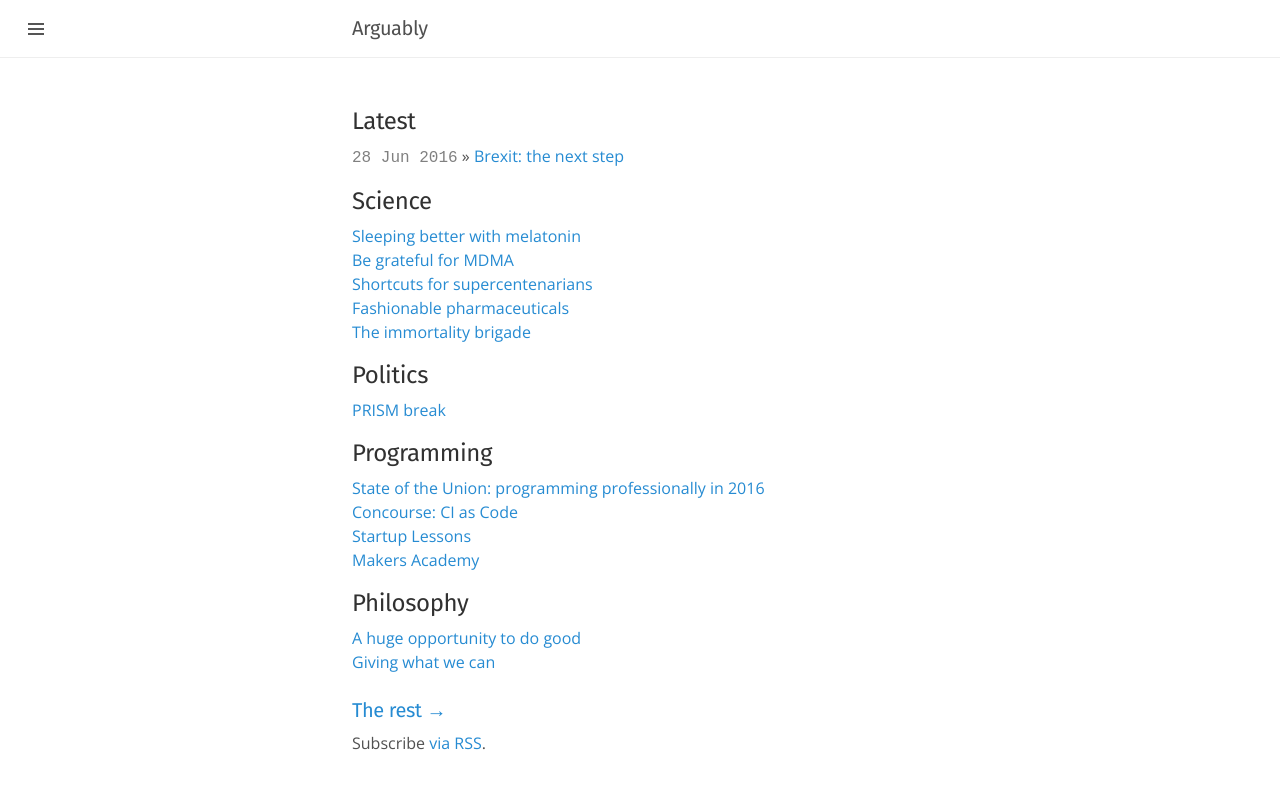
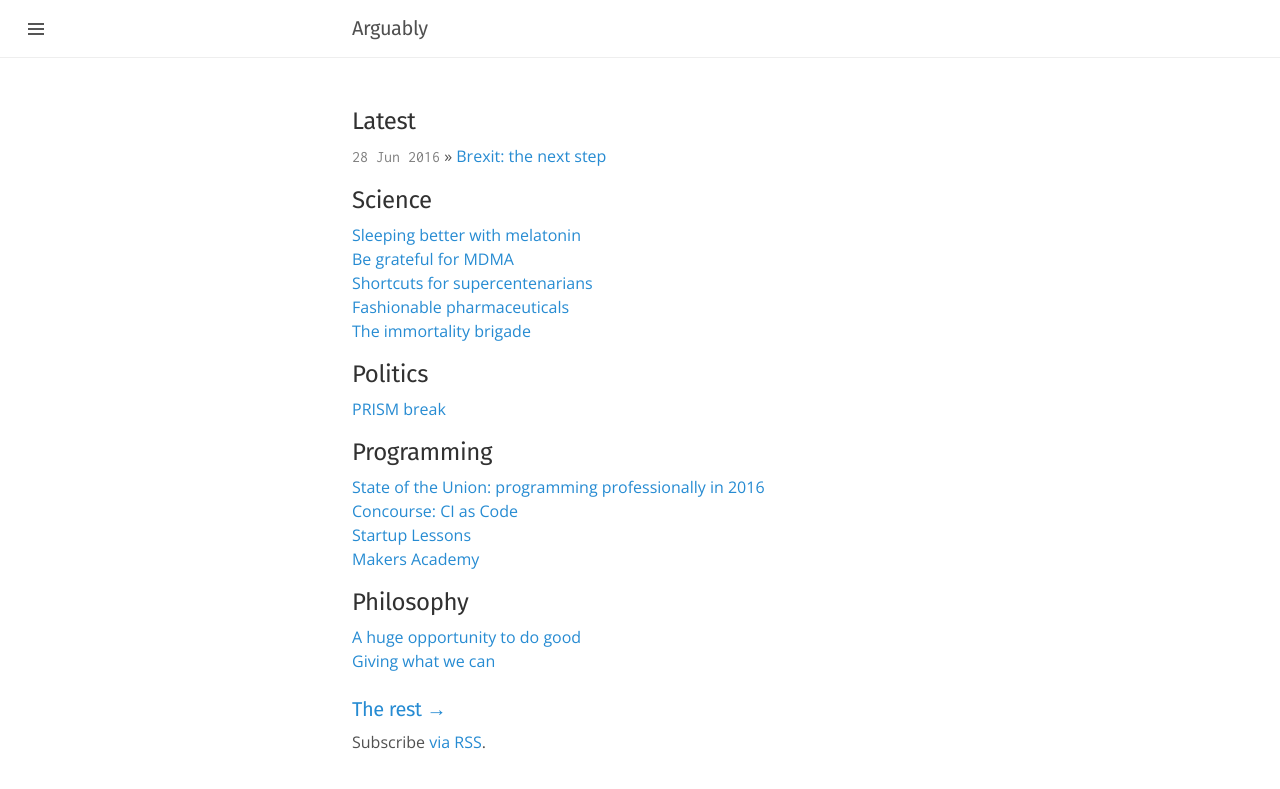
Before and after one commit to henryaj/blog-old, a Jekyll site: the page built from index.html, in a window 1280 px wide. Shown: the top 789 px of the page. Built offline with Jekyll 4.4.1, drawn with Linux system fonts in a browser that asks for light colours; the list of posts is cut into pages by our own code.

Commit message:
Update fonts

```diff
--- a/_includes/head.html
+++ b/_includes/head.html
@@ -19,7 +19,7 @@
   <link rel="stylesheet" href="{{ site.baseurl }}/public/css/syntax.css">
   <link rel="stylesheet" href="{{ site.baseurl }}/public/css/lanyon.css">
   <link rel="stylesheet" href="{{ site.baseurl }}/public/css/custom.css">
-  <link rel="stylesheet" href="https://fonts.googleapis.com/css?family=Fira+Sans:400,400i,700,700i|Open+Sans">
+  <link rel="stylesheet" href="https://fonts.googleapis.com/css?family=Fira+Sans|Inconsolata|Open+Sans:400,400i,700">
 
   <!-- Icons -->
   <link rel="apple-touch-icon-precomposed" sizes="144x144" href="{{ site.baseurl }}/public/apple-touch-icon-precomposed.png">
```
